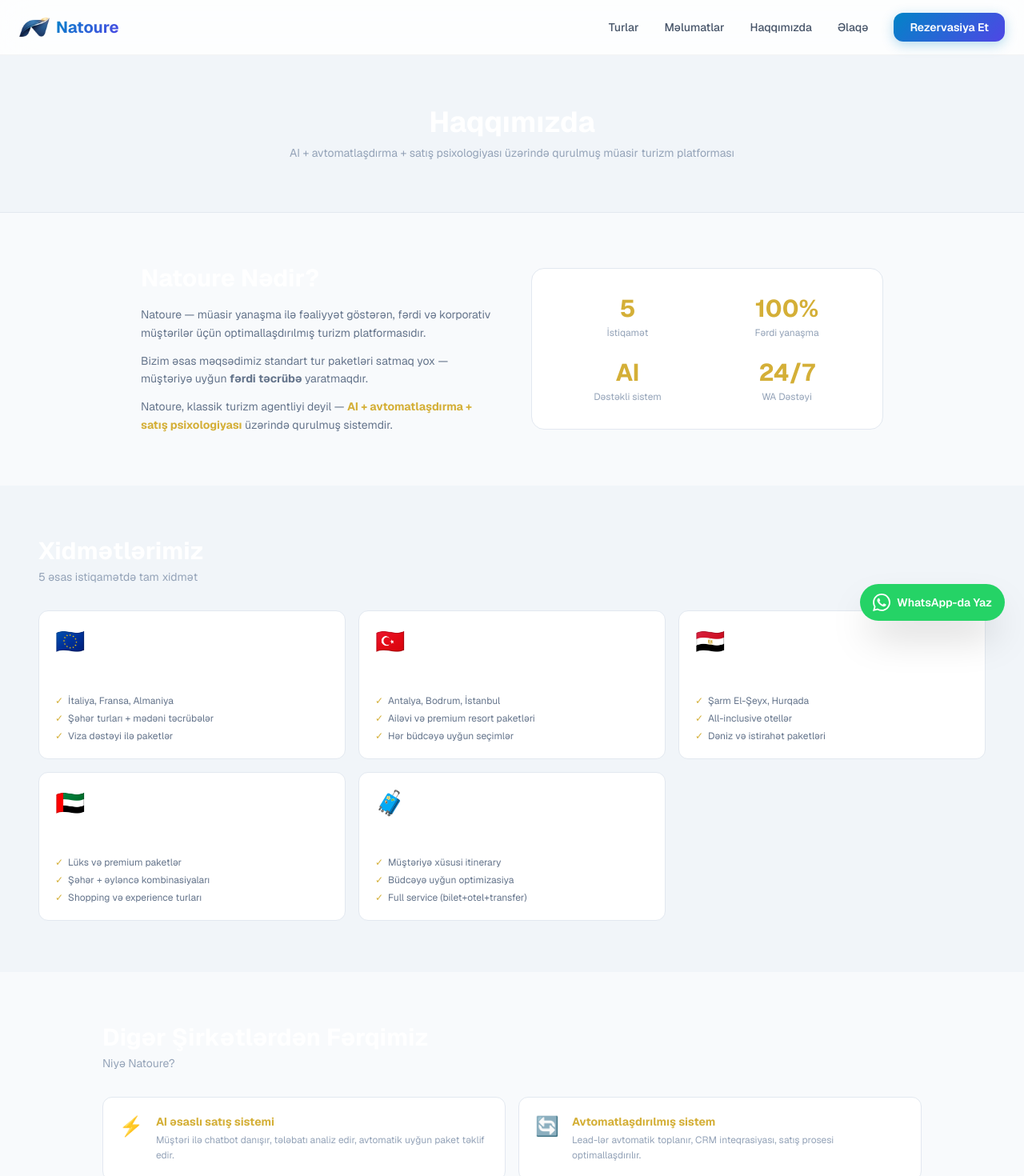
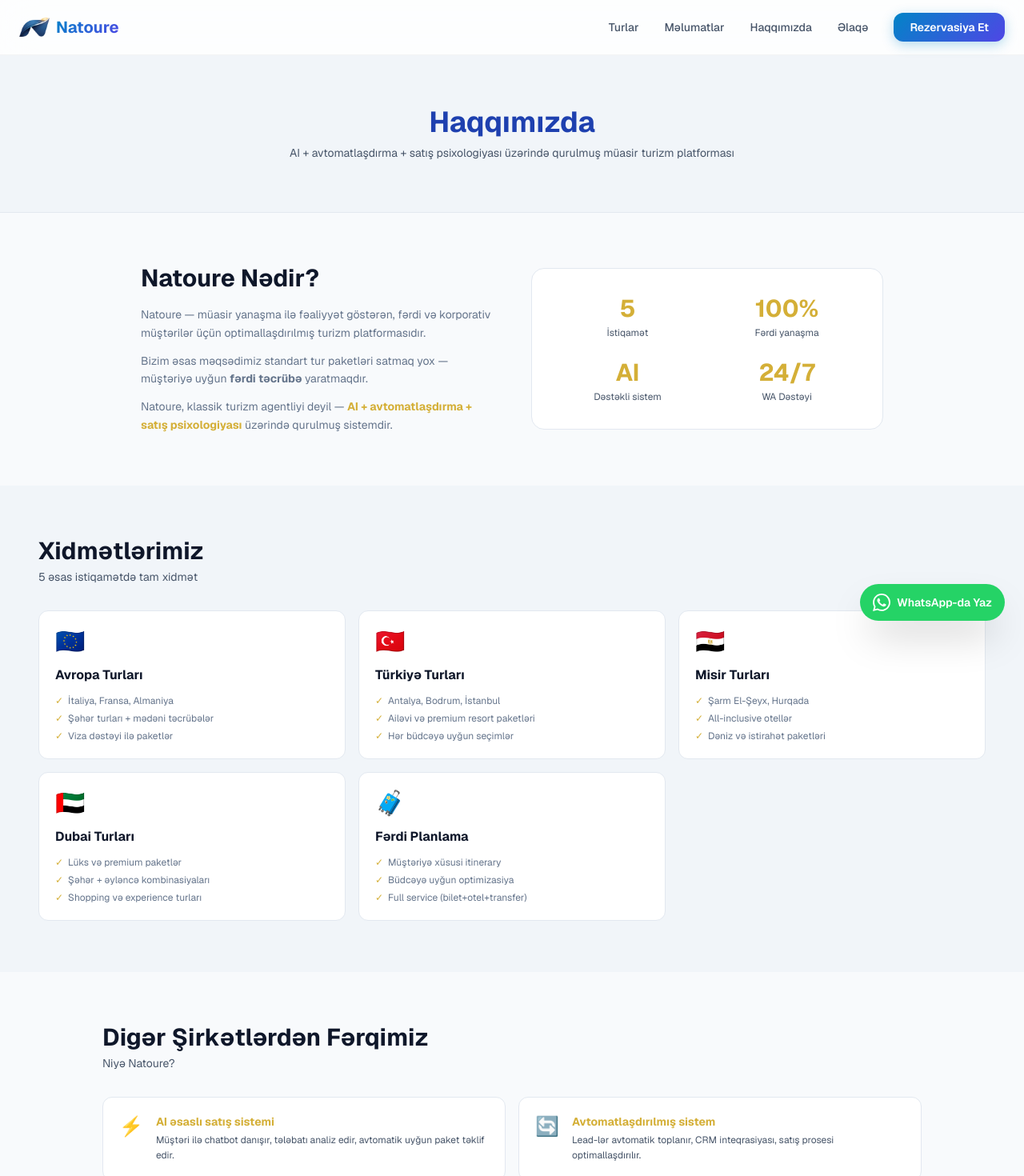
Before and after one commit to Talibsoy/teyyub, a Next.js app: page /haqqimizda in a window 1280 px wide. Shown: the top 1470 px of the page at 80% size. Built offline with nearby package versions, Linux system fonts and the light colour scheme.

Commit message:
fix: haqqimizda + elaqe - bashliq rengleri tund goy edildi

```diff
--- a/app/elaqe/page.tsx
+++ b/app/elaqe/page.tsx
@@ -21,15 +21,15 @@
     <div style={{ background: "#f8fafc", minHeight: "100vh" }}>
       {/* Header */}
       <div className="px-4 py-12 md:py-16 text-center" style={{ background: "#f1f5f9", borderBottom: "1px solid #e2e8f0" }}>
-        <h1 className="text-3xl md:text-4xl font-bold text-white mb-2">Əlaqə</h1>
-        <p className="text-sm" style={{ color: "#94a3b8" }}>Suallarınız üçün bizimlə əlaqə saxlayın. Pulsuz məsləhət veririk.</p>
+        <h1 className="text-3xl md:text-4xl font-bold mb-2" style={{ color: "#1e40af" }}>Əlaqə</h1>
+        <p className="text-sm" style={{ color: "#475569" }}>Suallarınız üçün bizimlə əlaqə saxlayın. Pulsuz məsləhət veririk.</p>
       </div>
 
       <div className="max-w-5xl mx-auto px-4 py-10 md:py-14 grid grid-cols-1 md:grid-cols-2 gap-8 md:gap-12">
 
         {/* Contact Info */}
         <div>
-          <h2 className="text-xl font-bold text-white mb-6">Bizimlə Əlaqə</h2>
+          <h2 className="text-xl font-bold mb-6" style={{ color: "#0f172a" }}>Bizimlə Əlaqə</h2>
           <div className="space-y-5">
             {[
               { icon: "📍", title: "Ünvan",         lines: ["Bakı, Azərbaycan"] },
@@ -42,7 +42,7 @@
                   {item.icon}
                 </div>
                 <div>
-                  <div className="text-xs font-semibold text-white mb-0.5">{item.title}</div>
+                  <div className="text-xs font-semibold mb-0.5" style={{ color: "#0f172a" }}>{item.title}</div>
                   {item.lines.map((line) => <div key={line} className="text-sm" style={{ color: "#64748b" }}>{line}</div>)}
                 </div>
               </div>
@@ -82,8 +82,8 @@
           {sent ? (
             <div className="text-center py-10">
               <div className="text-5xl mb-4">✅</div>
-              <h3 className="text-lg font-bold text-white mb-2">Müraciətiniz Göndərildi!</h3>
-              <p className="text-sm mb-5" style={{ color: "#94a3b8" }}>24 saat ərzində sizinlə əlaqə saxlayacağıq.</p>
+              <h3 className="text-lg font-bold mb-2" style={{ color: "#0f172a" }}>Müraciətiniz Göndərildi!</h3>
+              <p className="text-sm mb-5" style={{ color: "#475569" }}>24 saat ərzində sizinlə əlaqə saxlayacağıq.</p>
               <button onClick={() => { setSent(false); setForm({ ad: "", telefon: "", email: "", tur: "", mesaj: "" }); }}
                 className="text-sm underline" style={{ color: "#D4AF37" }}>
                 Yeni müraciət göndər
@@ -91,8 +91,8 @@
             </div>
           ) : (
             <>
-              <h2 className="text-lg font-bold text-white mb-1">Rezervasiya / Müraciət</h2>
-              <p className="text-xs mb-5" style={{ color: "#94a3b8" }}>Aşağıdakı formu doldurun, ən qısa zamanda cavab verəcəyik.</p>
+              <h2 className="text-lg font-bold mb-1" style={{ color: "#0f172a" }}>Rezervasiya / Müraciət</h2>
+              <p className="text-xs mb-5" style={{ color: "#475569" }}>Aşağıdakı formu doldurun, ən qısa zamanda cavab verəcəyik.</p>
               <form onSubmit={handleSubmit} className="space-y-3">
                 <div className="grid grid-cols-2 gap-3">
                   <div>
--- a/app/haqqimizda/page.tsx
+++ b/app/haqqimizda/page.tsx
@@ -28,15 +28,15 @@
     <div style={{ background: "#f8fafc", minHeight: "100vh" }}>
       {/* Header */}
       <div className="px-4 py-12 md:py-16 text-center" style={{ background: "#f1f5f9", borderBottom: "1px solid #e2e8f0" }}>
-        <h1 className="text-3xl md:text-4xl font-bold text-white mb-2">Haqqımızda</h1>
-        <p className="text-sm" style={{ color: "#94a3b8" }}>AI + avtomatlaşdırma + satış psixologiyası üzərində qurulmuş müasir turizm platforması</p>
+        <h1 className="text-3xl md:text-4xl font-bold mb-2" style={{ color: "#1e40af" }}>Haqqımızda</h1>
+        <p className="text-sm" style={{ color: "#475569" }}>AI + avtomatlaşdırma + satış psixologiyası üzərində qurulmuş müasir turizm platforması</p>
       </div>
 
       {/* What is Natoure */}
       <section className="px-4 py-12 md:py-16 md:px-12 max-w-5xl mx-auto">
         <div className="grid grid-cols-1 md:grid-cols-2 gap-8 md:gap-12 items-center">
           <div>
-            <h2 className="text-2xl md:text-3xl font-bold text-white mb-4">Natoure Nədir?</h2>
+            <h2 className="text-2xl md:text-3xl font-bold mb-4" style={{ color: "#0f172a" }}>Natoure Nədir?</h2>
             <p className="text-sm leading-relaxed mb-3" style={{ color: "#64748b" }}>
               Natoure — müasir yanaşma ilə fəaliyyət göstərən, fərdi və korporativ müştərilər üçün optimallaşdırılmış turizm platformasıdır.
             </p>
@@ -52,7 +52,7 @@
               {[{ num: "5", label: "İstiqamət" }, { num: "100%", label: "Fərdi yanaşma" }, { num: "AI", label: "Dəstəkli sistem" }, { num: "24/7", label: "WA Dəstəyi" }].map((s) => (
                 <div key={s.label} className="text-center">
                   <div className="text-2xl md:text-3xl font-bold" style={{ color: "#D4AF37" }}>{s.num}</div>
-                  <div className="text-xs mt-1" style={{ color: "#94a3b8" }}>{s.label}</div>
+                  <div className="text-xs mt-1" style={{ color: "#475569" }}>{s.label}</div>
                 </div>
               ))}
             </div>
@@ -63,13 +63,13 @@
       {/* Services */}
       <section className="px-4 py-12 md:py-16 md:px-12" style={{ background: "#f1f5f9" }}>
         <div className="max-w-7xl mx-auto">
-          <h2 className="text-2xl md:text-3xl font-bold text-white mb-1">Xidmətlərimiz</h2>
-          <p className="text-sm mb-8" style={{ color: "#94a3b8" }}>5 əsas istiqamətdə tam xidmət</p>
+          <h2 className="text-2xl md:text-3xl font-bold mb-1" style={{ color: "#0f172a" }}>Xidmətlərimiz</h2>
+          <p className="text-sm mb-8" style={{ color: "#475569" }}>5 əsas istiqamətdə tam xidmət</p>
           <div className="grid grid-cols-1 sm:grid-cols-2 lg:grid-cols-3 gap-4">
             {services.map((s) => (
               <div key={s.title} className="rounded-xl p-5" style={{ background: "white", border: "1px solid #e2e8f0" }}>
                 <div className="text-3xl mb-3">{s.flag}</div>
-                <h3 className="font-bold text-white text-base mb-3">{s.title}</h3>
+                <h3 className="font-bold text-base mb-3" style={{ color: "#0f172a" }}>{s.title}</h3>
                 <ul className="space-y-1.5">
                   {s.items.map((item) => (
                     <li key={item} className="text-xs flex items-start gap-1.5" style={{ color: "#64748b" }}>
@@ -86,15 +86,15 @@
       {/* USP */}
       <section className="px-4 py-12 md:py-16 md:px-12" style={{ background: "#f8fafc" }}>
         <div className="max-w-5xl mx-auto">
-          <h2 className="text-2xl md:text-3xl font-bold text-white mb-1">Digər Şirkətlərdən Fərqimiz</h2>
-          <p className="text-sm mb-8" style={{ color: "#94a3b8" }}>Niyə Natoure?</p>
+          <h2 className="text-2xl md:text-3xl font-bold mb-1" style={{ color: "#0f172a" }}>Digər Şirkətlərdən Fərqimiz</h2>
+          <p className="text-sm mb-8" style={{ color: "#475569" }}>Niyə Natoure?</p>
           <div className="grid grid-cols-1 sm:grid-cols-2 gap-4">
             {usps.map((u) => (
               <div key={u.title} className="flex gap-4 rounded-xl p-5" style={{ background: "white", border: "1px solid #e2e8f0" }}>
                 <div className="text-2xl flex-shrink-0">{u.icon}</div>
                 <div>
                   <h3 className="font-bold text-sm mb-1" style={{ color: "#D4AF37" }}>{u.title}</h3>
-                  <p className="text-xs leading-relaxed" style={{ color: "#94a3b8" }}>{u.desc}</p>
+                  <p className="text-xs leading-relaxed" style={{ color: "#475569" }}>{u.desc}</p>
                 </div>
               </div>
             ))}
@@ -105,7 +105,7 @@
       {/* Why */}
       <section className="px-4 py-12 md:py-16 md:px-12" style={{ background: "#f1f5f9" }}>
         <div className="max-w-2xl mx-auto text-center">
-          <h2 className="text-2xl md:text-3xl font-bold text-white mb-8">Niyə Natoure?</h2>
+          <h2 className="text-2xl md:text-3xl font-bold mb-8" style={{ color: "#0f172a" }}>Niyə Natoure?</h2>
           <div className="grid grid-cols-1 sm:grid-cols-2 gap-3 text-left mb-10">
             {whyItems.map((item) => (
               <div key={item} className="flex items-center gap-3 rounded-xl p-4" style={{ background: "white", border: "1px solid #e2e8f0" }}>
```
